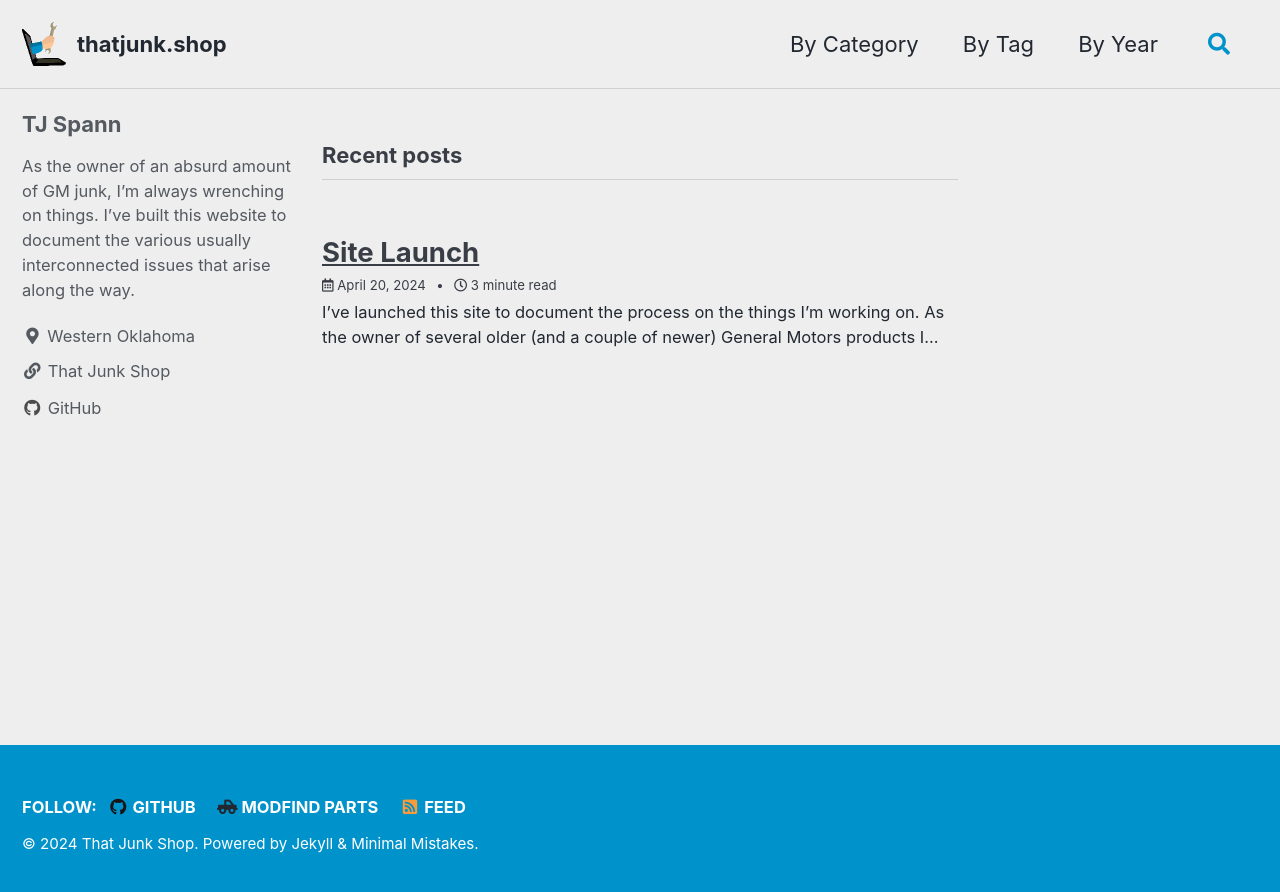
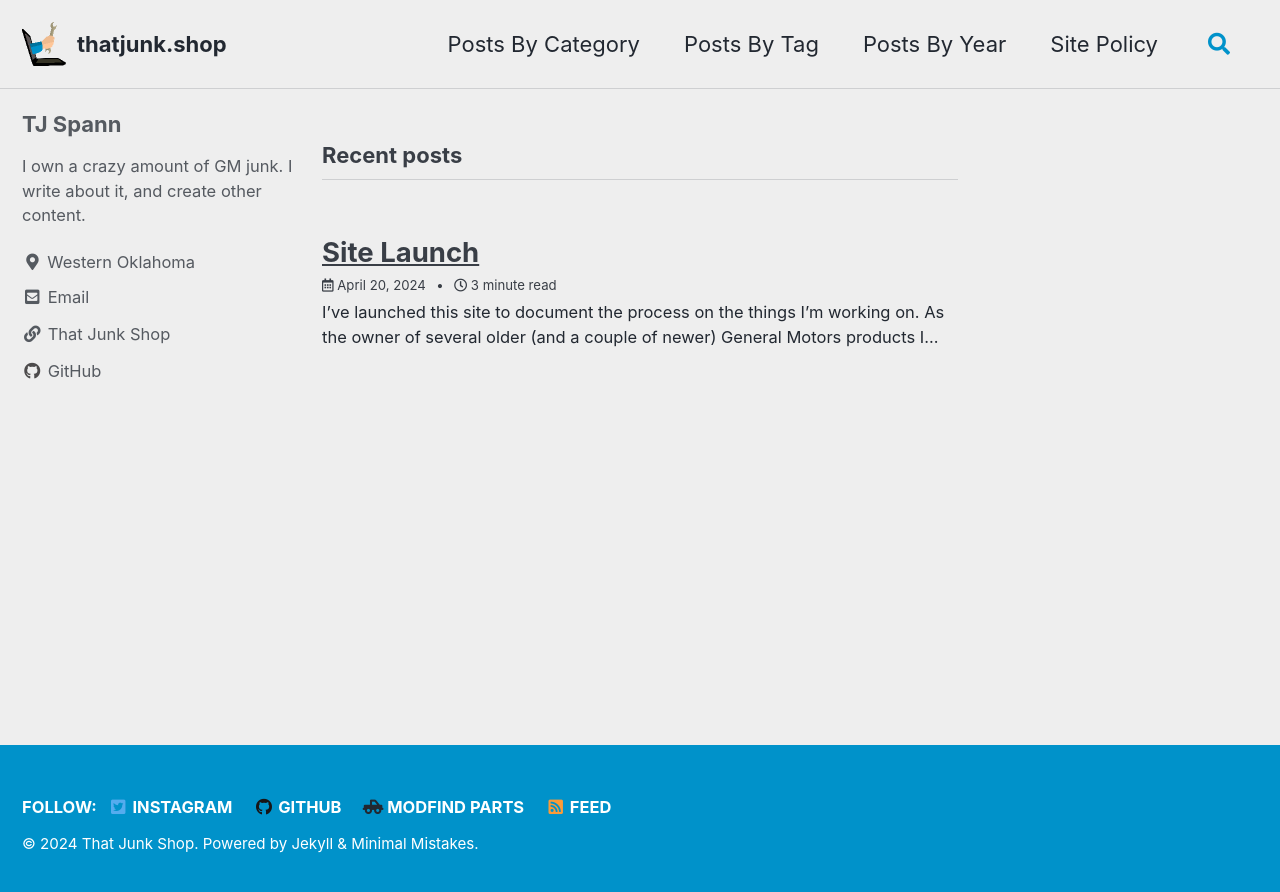
Before and after one commit to thatjunk/thatjunk.github.io, a Jekyll site: the page built from index.html, in a window 1280 px wide. Shown: the top 892 px of the page. Built offline with Jekyll 4.4.1, drawn with Linux system fonts in a browser that asks for light colours; cached includes are drawn as plain includes; the list of posts is cut into pages by our own code.

Commit message:
Some Updates

```diff
--- a/_config.yml
+++ b/_config.yml
@@ -1,18 +1,5 @@
 include: ["_pages"]
-# Welcome to Jekyll!
-#
-# This config file is meant for settings that affect your entire site, values
-# which you are expected to set up once and rarely need to edit after that.
-# For technical reasons, this file is *NOT* reloaded automatically when you use
-# `jekyll serve`. If you change this file, please restart the server process.
 
-# Theme Settings
-#
-# Review documentation to determine if you should use `theme` or `remote_theme`
-# https://mmistakes.github.io/minimal-mistakes/docs/quick-start-guide/#installing-the-theme
-
-# theme                  : "minimal-mistakes-jekyll"
-# remote_theme           : "mmistakes/minimal-mistakes"
 minimal_mistakes_skin    : "air" # "default", "aqua", "contrast", "dark", "dirt", "neon", "mint", "plum", "sunrise"
 
 # Site Settings
@@ -21,8 +8,8 @@ title                    : "That Junk Shop"
 title_separator          : "-"
 subtitle                 : # site tagline that appears below site title in masthead
 name                     : "That Junk Shop"
-description              : "I own an abundant amount of GM junk. Most in varying states of completeness - from 'Runs & Drives' to 'part of a truck'. As such, I'm often in some of the finest junk yards in the southern United States. "
-url                      : "thatjunk.shop"
+description              : "I own an abundant amount of GM junk. Most in varying states of completeness - from 'Runs & Drives' to 'part of a truck'. As such, I'm often wrenching on them. This is where I write about that. "
+url                      : "https://thatjunk.shop"
 baseurl                  : "/"
 repository               : "thatjunk/thatjunk.github.io"
 teaser                   : "/assets/images/site/missing-header.png"
@@ -77,13 +64,13 @@ show_downloads: false
 author:
   name             : "TJ Spann"
   avatar           : # path of avatar image, e.g. "/assets/images/bio-photo.jpg"
-  bio              : "As the owner of an absurd amount of GM junk, I'm always wrenching on things. I've built this website to document the various usually interconnected issues that arise along the way."
+  bio              : "I own a crazy amount of GM junk. I write about it, and create other content."
   location         : "Western Oklahoma"
   email            :
   links:
     - label: "Email"
       icon: "fas fa-fw fa-envelope-square"
-      # url: "mailto:your.name@email.com"
+      url: "mailto:contact@thatjunk.shop"
     - label: "That Junk Shop"
       icon: "fas fa-fw fa-link"
       url: "https://thatjunk.shop"
@@ -94,9 +81,9 @@ author:
 # Site Footer
 footer:
   links:
-    #- label: "Twitter"
-    #  icon: "fab fa-fw fa-twitter-square"
-    #  url: "https://twitter.com/"
+    - label: "Instagram"
+      icon: "fab fa-fw fa-twitter-square"
+      url: "https://instagram.com/thatjunkshop"
     - label: "GitHub"
       icon: "fab fa-fw fa-github"
       url: "https://github.com/thatjunk"
--- a/_data/navigation.yml
+++ b/_data/navigation.yml
@@ -1,8 +1,10 @@
 # main links
 main:
-  - title: "By Category"
+  - title: "Posts By Category"
     url: /categories/
-  - title: "By Tag"
+  - title: "Posts By Tag"
     url: /tags/
-  - title: "By Year"
+  - title: "Posts By Year"
     url: /year-archive/
+  - title: "Site Policy"
+    url: /terms/
```
Also changed, not shown: _pages/terms.md (+1 -3 lines), assets/images/site/ico-modfind.png (deleted).
